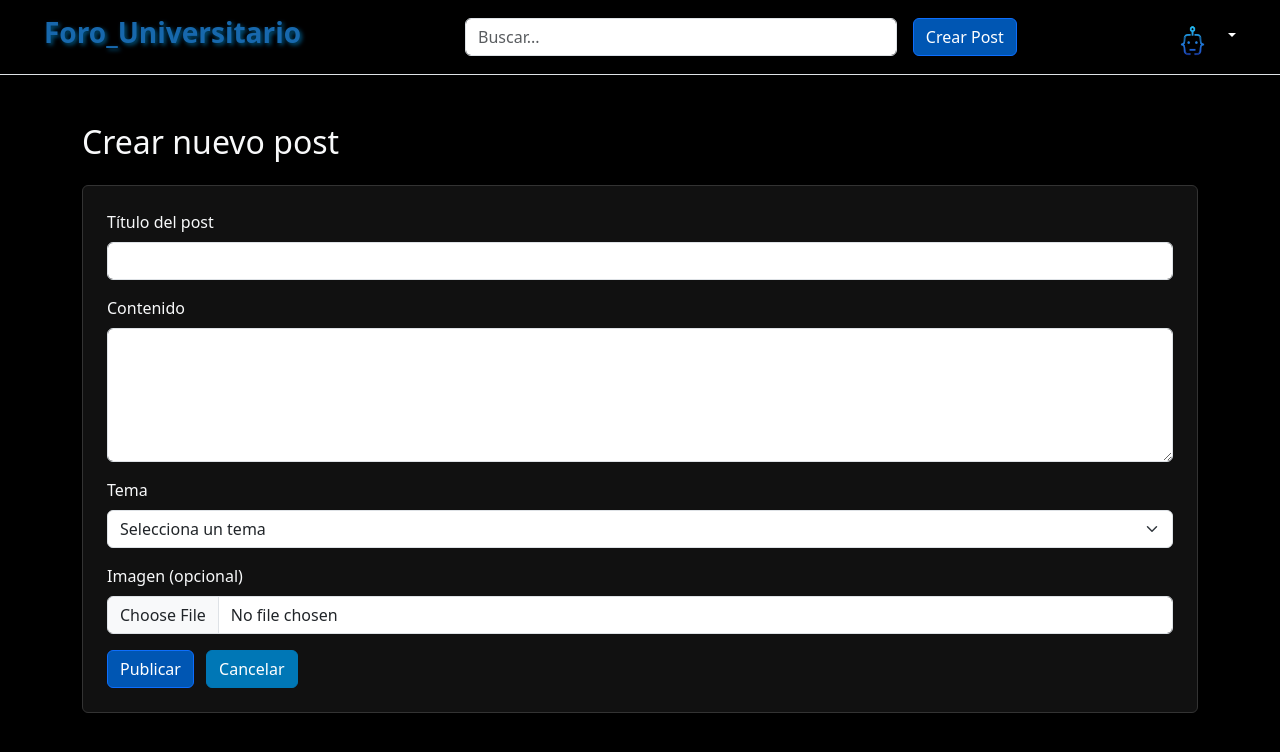
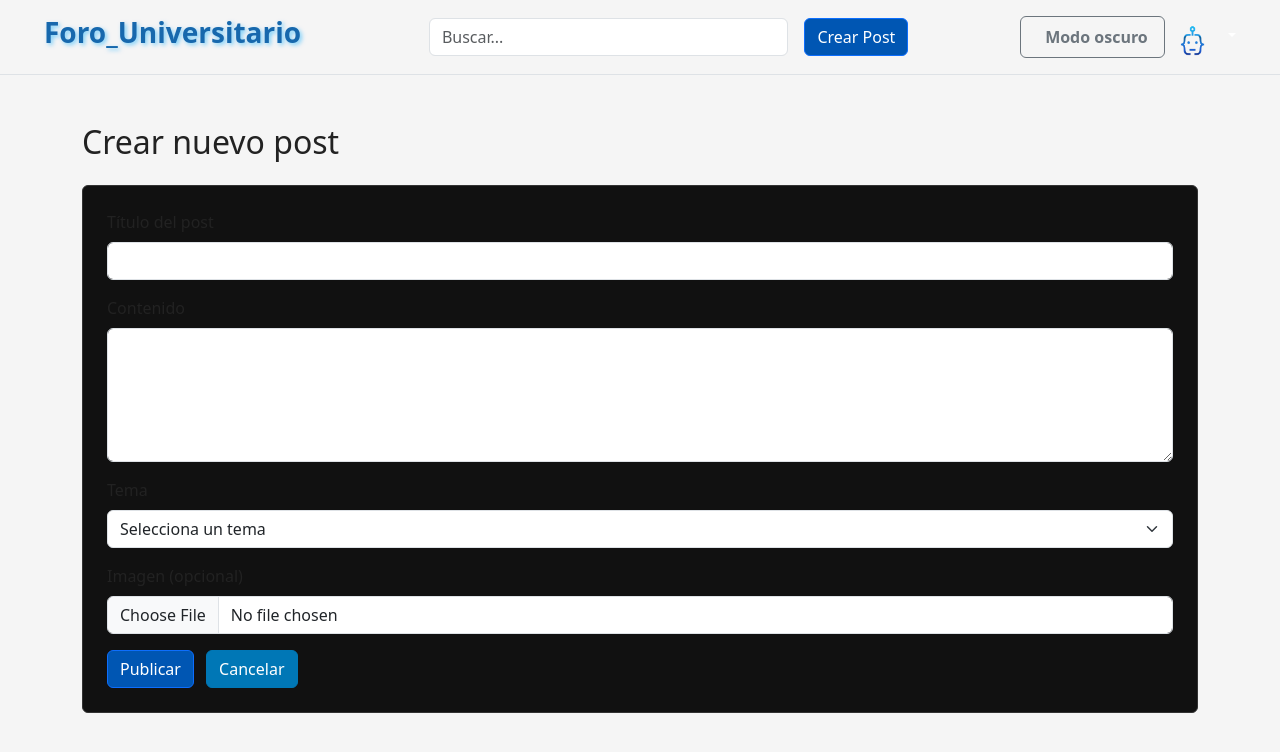
Before and after one commit to FranciscoGarciaMorales/forouniversitario.site, a PHP site: page /Proyecto_ForoUniversitario2/vistas/post/nuevoPost.php in a window 1280 px wide. Shown: the top 752 px of the page. Run offline with PHP 8.4, Linux system fonts and the light colour scheme.

Commit message:
Boton modo claro oscuro

```diff
--- a/assets/css/estilos.css
+++ b/assets/css/estilos.css
@@ -1,9 +1,45 @@
+/* MODO CLARO */
+body.light {
+  background-color: #f5f5f5 !important;
+  color: #222 !important;
+}
+
+/* MODO OSCURO */
+body.dark {
+  background-color: #1e1e1e !important;
+  color: #f5f5f5 !important;
+}
+
+#toggleMode {
+  transition: background-color 0.3s ease, color 0.3s ease;
+  font-weight: bold;
+  padding: 8px 16px;
+}
+
+#toggleMode:hover {
+  background-color: #0d6efd;
+  color: white;
+}
+
+#modoIcono {
+  transition: transform 0.4s ease;
+}
+
+.rotar {
+  transform: rotate(180deg);
+}
 
 
-body {
-  background-color: black;
-  color: #e0e0e0;
+.card.light {
+  background-color: #ffffff !important;
+  color: #000000 !important;
 }
+
+.card.dark {
+  background-color: #2c2c2c !important;
+  color: #f5f5f5 !important;
+}
+
 
 .btn-primary {
   background-color: #0056b3 !important; /* Azul más oscuro */
--- /dev/null
+++ b/assets/js/boton.js
@@ -0,0 +1,46 @@
+document.addEventListener("DOMContentLoaded", () => {
+    const toggleButton = document.getElementById("toggleMode");
+    const modoTexto = document.getElementById("modoTexto");
+    const modoIcono = document.getElementById("modoIcono");
+
+    if (!toggleButton || !modoTexto || !modoIcono) return;
+
+    const actualizarBoton = (modo) => {
+        if (modo === "dark") {
+            modoTexto.textContent = "Modo claro";
+            modoIcono.classList.remove("bi-moon");
+            modoIcono.classList.add("bi-sun", "rotar");
+        } else {
+            modoTexto.textContent = "Modo oscuro";
+            modoIcono.classList.remove("bi-sun");
+            modoIcono.classList.add("bi-moon", "rotar");
+        }
+
+        // Quitar rotación tras la animación para evitar acumulación
+        setTimeout(() => modoIcono.classList.remove("rotar"), 400);
+    };
+
+    const savedMode = localStorage.getItem("modo");
+    if (savedMode === "dark") {
+        document.body.classList.add("dark");
+        actualizarBoton("dark");
+    } else {
+        document.body.classList.add("light");
+        actualizarBoton("light");
+    }
+
+    toggleButton.addEventListener("click", () => {
+        document.body.classList.toggle("dark");
+        document.body.classList.toggle("light");
+
+        const modoActual = document.body.classList.contains("dark") ? "dark" : "light";
+        localStorage.setItem("modo", modoActual);
+        actualizarBoton(modoActual);
+
+        const cards = document.querySelectorAll(".card");
+        cards.forEach(card => {
+            card.classList.toggle("dark");
+            card.classList.toggle("light");
+        });
+    });
+});
--- a/inc/header.php
+++ b/inc/header.php
@@ -13,6 +13,13 @@
         </form>
         <a href="../post/nuevoPost.php" class="btn btn-primary">Crear Post</a>
       </div>
+
+      <!-- Boton modo oscuro modo claro -->
+      <script defer src="../../assets/js/boton.js"></script>
+      <button id="toggleMode" class="btn btn-outline-secondary d-flex align-items-center gap-2">
+        <i id="modoIcono" class="bi bi-moon"></i>
+        <span id="modoTexto">Modo oscuro</span>
+      </button>
 
       <!-- Sección Derecha: Imagen y Menú desplegable alineados a la derecha -->
       <div class="d-flex align-items-center me-3">
```
